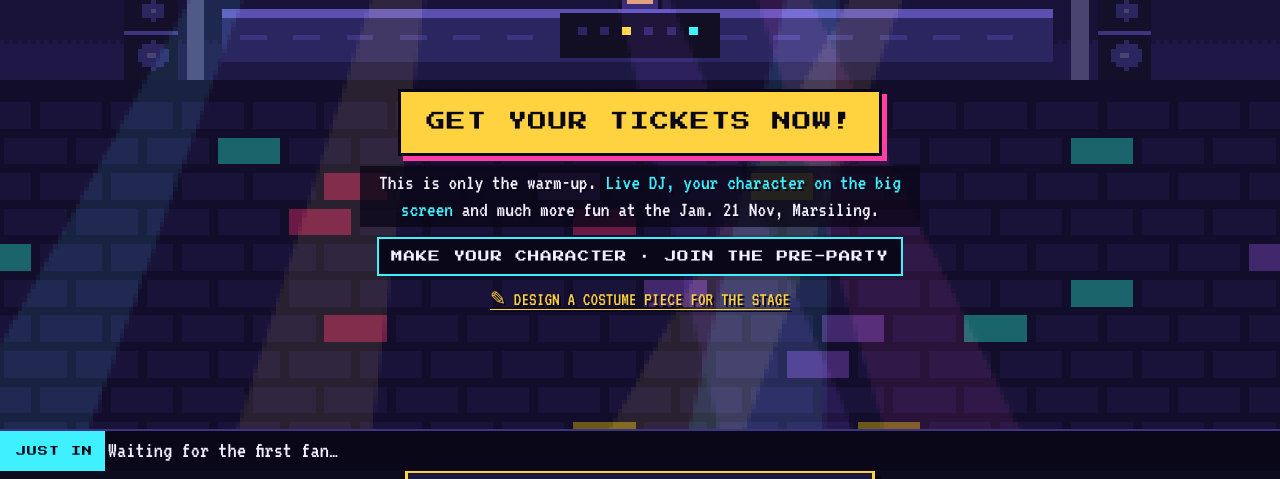
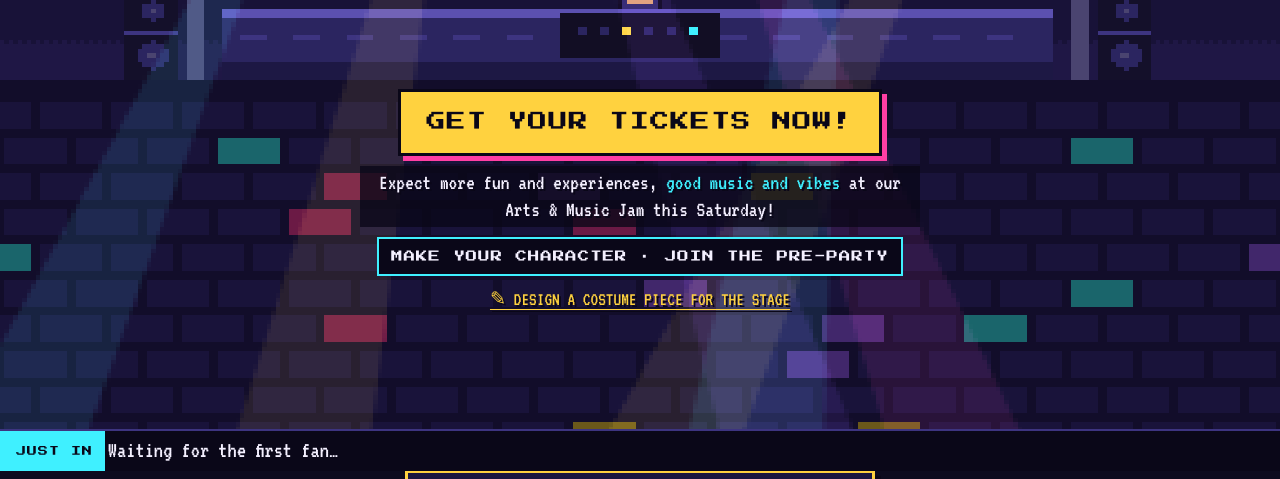
Before and after one commit to cneakyinks/amj26-live, a plain HTML site: page index.html in a window 1280 px wide. Shown: the part 329-808 px from the top of the page. Drawn offline with Linux system fonts and the light colour scheme; no server answers.

Commit message:
Teaser: new invite line
Co-Authored-By: Claude Opus 5.5 <noreply@anthropic.com>

```diff
--- a/index.html
+++ b/index.html
@@ -714,7 +714,7 @@ body.teaser #g-tag-fld { display: none; }
   <div class="hud-title" id="hud-title">LIVE @ ARTS &amp; MUSIC JAM</div>
   <div class="teaser-cta" id="teaser-cta">
     <a class="tix" id="tix" target="_blank" rel="noopener">GET YOUR TICKETS NOW!</a>
-    <p class="lure">This is only the warm-up. <b>Live DJ, your character on the big screen</b> and much more fun at the Jam. 21 Nov, Marsiling.</p>
+    <p class="lure">Expect more fun and experiences, <b>good music and vibes</b> at our Arts &amp; Music Jam this Saturday!</p>
     <button type="button" class="join" id="join-pre">MAKE YOUR CHARACTER · JOIN THE PRE-PARTY</button>
     <button type="button" class="idea" id="idea-btn">✎ DESIGN A COSTUME PIECE FOR THE STAGE</button>
   </div>
```
